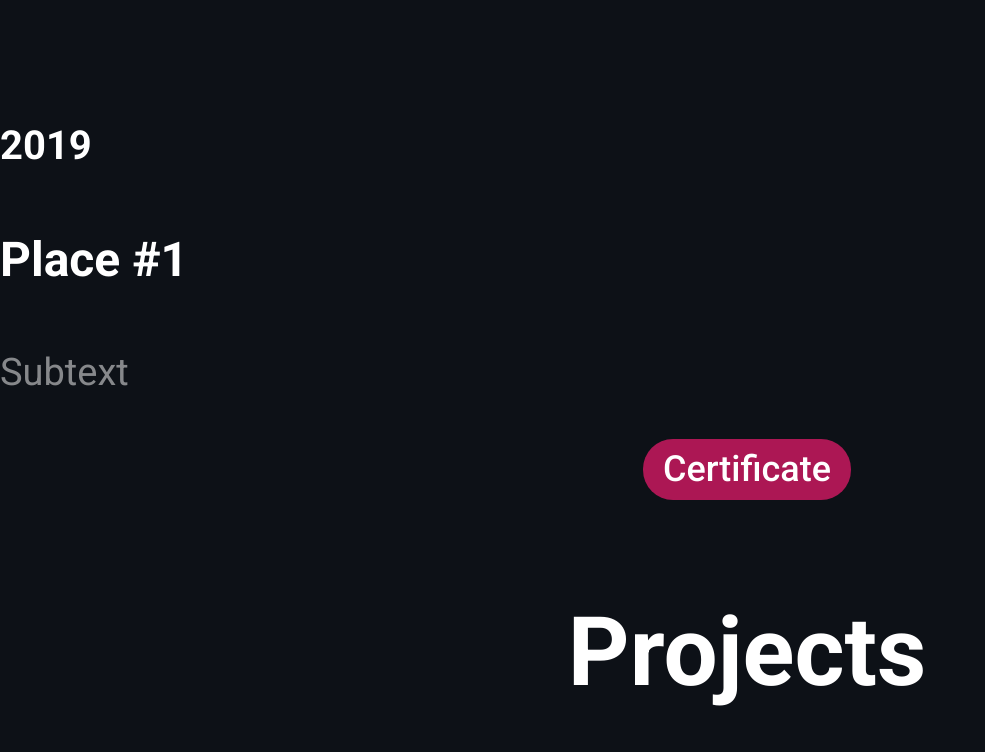
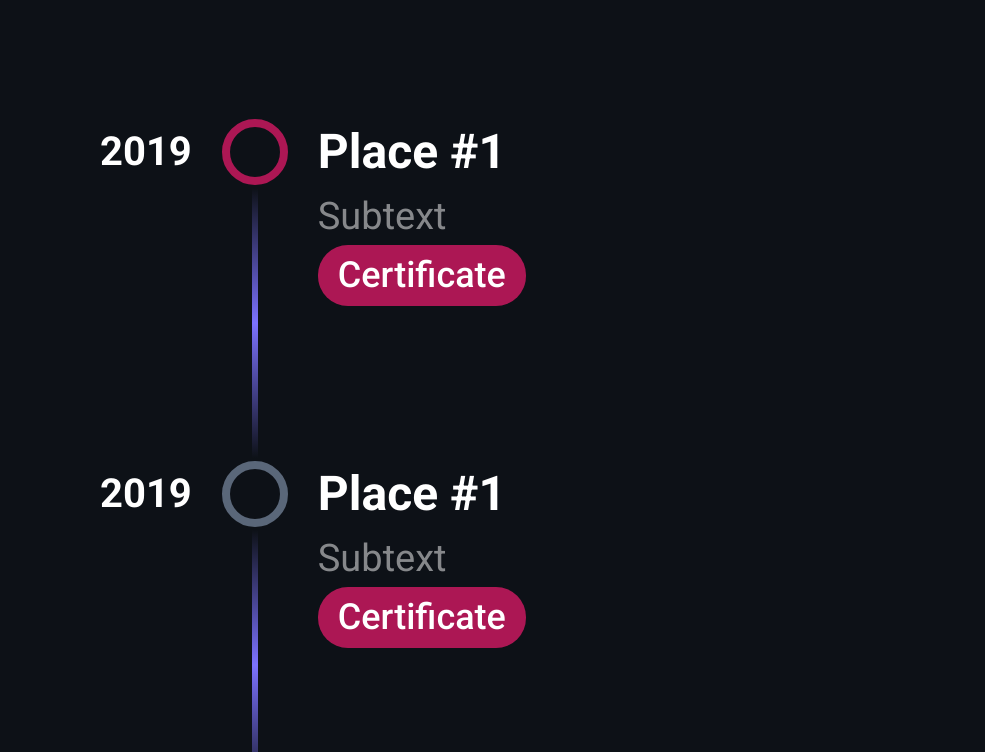
Before and after one commit to Lex-pineapple/personal-cv, a React (Vite) app: page / in a window 1280 px wide. Shown: the part 3019-3771 px from the top of the page, without its empty margins (0-985 px from the left). Built offline with nearby package versions, Linux system fonts and the light colour scheme.

Commit message:
feat: align education section

```diff
--- a/src/components/minor/educationItem.tsx
+++ b/src/components/minor/educationItem.tsx
@@ -1,7 +1,11 @@
-export function EducationItem() {
+interface IEducationItemProps {
+  active: boolean;
+}
+export function EducationItem(props: IEducationItemProps) {
   return (
     <div className="edu__item">
-      <span className="edu__icon icon_main"></span>
+      <span className={`edu__symbol${props.active ? ' active' : ''} symbol symbol_circle`}></span>
+      <span className="edu__symbol symbol symbol_line"></span>
       <p className="edu__text text text_date">2019</p>
       <p className="edu__text text text_name">Place #1</p>
       <p className="edu__text text text_subtext">Subtext</p>
--- a/src/components/sections/Education.scss
+++ b/src/components/sections/Education.scss
@@ -1,20 +1,29 @@
 @use '@styles/variables' as v;
 
 .edu {
+  &__list {
+    margin-left: 100px;
+  }
+
   &__text.text {
+    margin: 0;
+
     &_date {
       font-size: 40px;
       font-weight: 700;
+      grid-area: date;
     }
 
     &_name {
       font-size: 48px;
       font-weight: 700;
+      grid-area: name;
     }
 
     &_subtext {
       opacity: 0.5;
       font-size: 38px;
+      grid-area: subtext;
     }
   }
 
@@ -22,5 +31,43 @@
     background-color: v.$edu-color;
     font-weight: 500;
     color: v.$white;
+    grid-area: button;
+  }
+
+  &__item {
+    display: grid;
+    align-items: center;
+    grid-template:
+      'date circle name' auto
+      '. line subtext' auto
+      '. line button' auto
+      '. line .' auto/ auto;
+    height: fit-content;
+    width: fit-content;
+    column-gap: 30px;
+  }
+
+  &__symbol {
+    display: block;
+    justify-self: center;
+
+    &.symbol_circle {
+      border: 8px solid v.$dk-gray;
+      border-radius: 50%;
+      height: 50px;
+      width: 50px;
+      grid-area: circle;
+    }
+
+    &.symbol_line {
+      background: linear-gradient(0deg, transparent 0, v.$prj-color 50%, transparent 100%);
+      height: 270px;
+      width: 6px;
+      grid-area: line;
+    }
+
+    &.active {
+      border-color: v.$edu-color;
+    }
   }
 }
--- a/src/components/sections/education.tsx
+++ b/src/components/sections/education.tsx
@@ -5,7 +5,11 @@ export function Education() {
   return (
     <div className="edu">
       <h2 className="edu__h2 h2">Education</h2>
-      <EducationItem />
+      <div className="edu__list list">
+        <EducationItem active={true} />
+        <EducationItem active={false} />
+        <EducationItem active={false} />
+      </div>
     </div>
   );
 }
```
